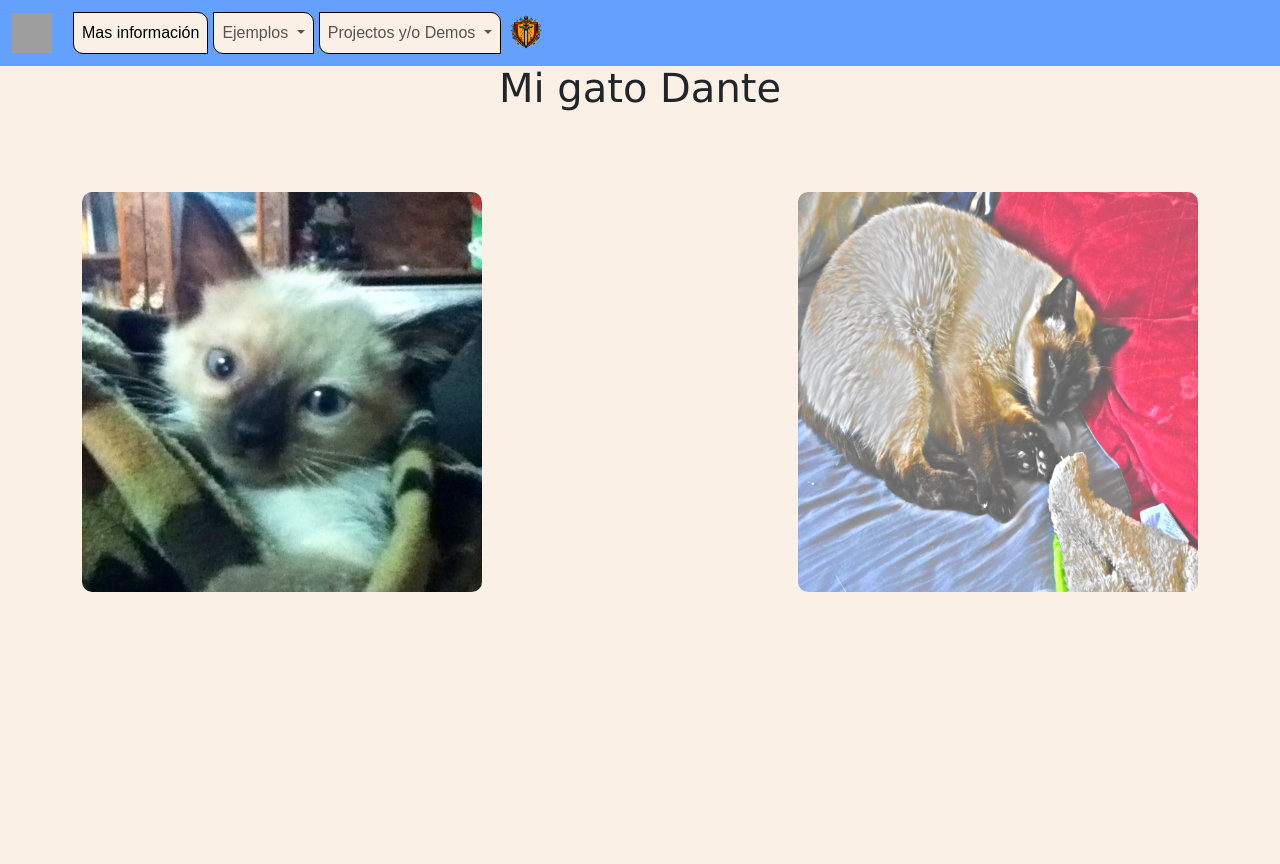
After one commit to Mixcoatl120/CV_en_linea, a Python web app: template Demos/templates/Demo_homenaje.html in a window 1280 px wide. The commit adds this page. Run offline with Jinja, Linux system fonts and the light colour scheme; the template is opened without the code that fills it, so the values that code supplies are empty; grey boxes are pictures that could not be loaded.

Commit message:
22/07/2024
se agrego homenaje.html , asi como su ruta y el estilo css

```diff
--- a/Demos/projectos_routes.py
+++ b/Demos/projectos_routes.py
@@ -9,3 +9,7 @@ def DP():
 @projectos.route("/Demo_tecnico")
 def DT():
     return render_template("Demo_tecnico.html")
+
+@projectos.route("/Demo_homenaje")
+def DH():
+    return render_template("Demo_homenaje.html")
--- /dev/null
+++ b/Demos/templates/Demo_homenaje.html
@@ -0,0 +1,25 @@
+{% extends 'Inicio.html' %}
+{% block title %}{{super()}} - Homenaje{% endblock %}
+{% block content %}
+<head>
+    <!--Estilos propios-->
+    <link rel="stylesheet" href="{{url_for('static',filename='css/Demo_homenaje.css')}}">
+  </head>
+  <body>
+    <main id="main">
+      <h1 id="title">Mi gato Dante</h1>
+      <div class="container">
+            <div class="row">
+                <div class="col">
+                    <img id="image" src="{{url_for('static',filename='image/Dante/DanteP.jpeg')}}">
+                </div>
+                <div class="col">
+                </div>
+                <div class="col">
+                    <img id="image" src="{{url_for('static',filename='image/Dante/FSCN0128.jpg')}}">
+                </div>
+            </div>
+        </div>
+    </main>
+  <body>
+{% endblock%}
--- a/Demos/templates/Demo_producto.html
+++ b/Demos/templates/Demo_producto.html
@@ -2,7 +2,7 @@
 {% block title %}{{super()}} - Producto{% endblock %}
 {% block content %}
 <head>
-    <link rel="stylesheet" href="{{url_for('static',filename="css/Demo_producto.css")}}" />
+    <link rel="stylesheet" href="{{url_for('static',filename='css/Demo_producto.css')}}" />
 </head>
 <body>
     <main>
--- /dev/null
+++ b/static/css/Demo_homenaje.css
@@ -0,0 +1,16 @@
+body{
+    font-size: 1rem;
+    font-family: Verdana, Geneva, Tahoma, sans-serif;
+    margin-top: 4rem;
+}
+#title{
+    text-align: center;
+    align-items: center;
+    justify-content: center;
+    display: flex;
+}
+#image{
+    width: 400px;
+    height: 400px;
+    border-radius:10px ;
+}
--- a/static/css/style.css
+++ b/static/css/style.css
@@ -41,3 +41,14 @@ nav {
     background-color:aliceblue;
     border:2px solid white;
 }
+.container{
+    margin-top:5rem ;
+}
+.dev{
+    width:40px;
+    height:40px;
+    margin-left: 5px ;
+}
+.dev:hover{
+    border: 2px solid white;
+}
--- a/templates/Inicio.html
+++ b/templates/Inicio.html
@@ -1,5 +1,4 @@
 <!DOCTYPE html>
-
 <html lang="es">
 <head>
     <title>{%block title%}CV{% endblock %}</title>
@@ -9,7 +8,7 @@
     <link href="https://cdn.jsdelivr.net/npm/bootstrap@5.3.3/dist/css/bootstrap.min.css" rel="stylesheet" integrity="sha384-QWTKZyjpPEjISv5WaRU9OFeRpok6YctnYmDr5pNlyT2bRjXh0JMhjY6hW+ALEwIH" crossorigin="anonymous">
     <script src="https://cdn.jsdelivr.net/npm/bootstrap@5.3.3/dist/js/bootstrap.bundle.min.js" integrity="sha384-YvpcrYf0tY3lHB60NNkmXc5s9fDVZLESaAA55NDzOxhy9GkcIdslK1eN7N6jIeHz" crossorigin="anonymous"></script>
     <!--Estilos propios-->
-    <link rel="stylesheet" type="text/css" href="{{url_for('static',filename='css/style.css')}}">
+    <link rel="shortcut icon" href="{{url_for('static',filename='image/icon.ico')}}" />    <link rel="stylesheet" type="text/css" href="{{url_for('static',filename='css/style.css')}}">
 </head>
 <body>
     <nav class="navbar fixed-top navbar-expand-lg"  style="background-color: #64A1FF">
@@ -41,11 +40,19 @@
                             Projectos y/o Demos
                         </a>
                         <ul class="dropdown-menu">
+                            <li><a class="dropdown-item" href="/Demo_homenaje">Demo homenaje</a></li>
+                            <li><hr class="dropdown-divider"></li>
                             <li><a class="dropdown-item" href="/Demo_producto">Demo de Producto</a></li>
                             <li><a class="dropdown-item" href="/Demo_tecnico">Demo Tecnico</a></li>
-                            <li><hr class="dropdown-divider"></li>
-                            <li><a class="dropdown-item" href="#">Demo homenaje</a></li>
                         </ul>
+                    </li>
+                    <li>
+                        <a href="#info_dev">
+                            <img
+                                class="dev"
+                                src="/static/image/escudoy espada.png"
+                                alt="dev">
+                        </a>
                     </li>
                 </ul>
             </div>
--- a/templates/base_demo.html
+++ b/templates/base_demo.html
@@ -4,6 +4,7 @@
         <title>{%block title%}Demo{% endblock %}</title>
         <meta charset="UTF-8" />
         <meta name="viewport" content="width=device-width, initial-scale=1.0"/>
+        <link rel="shortcut icon" href="{{url_for('static',filename='image/icon.ico')}}" />
     </head>
     <body>
         {% block content %}{%endblock%}
```
Also changed, not shown: static/image/Dante/DanteP.jpeg (added), static/image/Dante/FSCN0128.jpg (added), static/image/Dante/IMG_0168.JPG (added), static/image/Dante/IMG_20180303_094838.jpg (added), static/image/escudoy espada.png (added), static/image/icon.ico (added), 2 other files.
